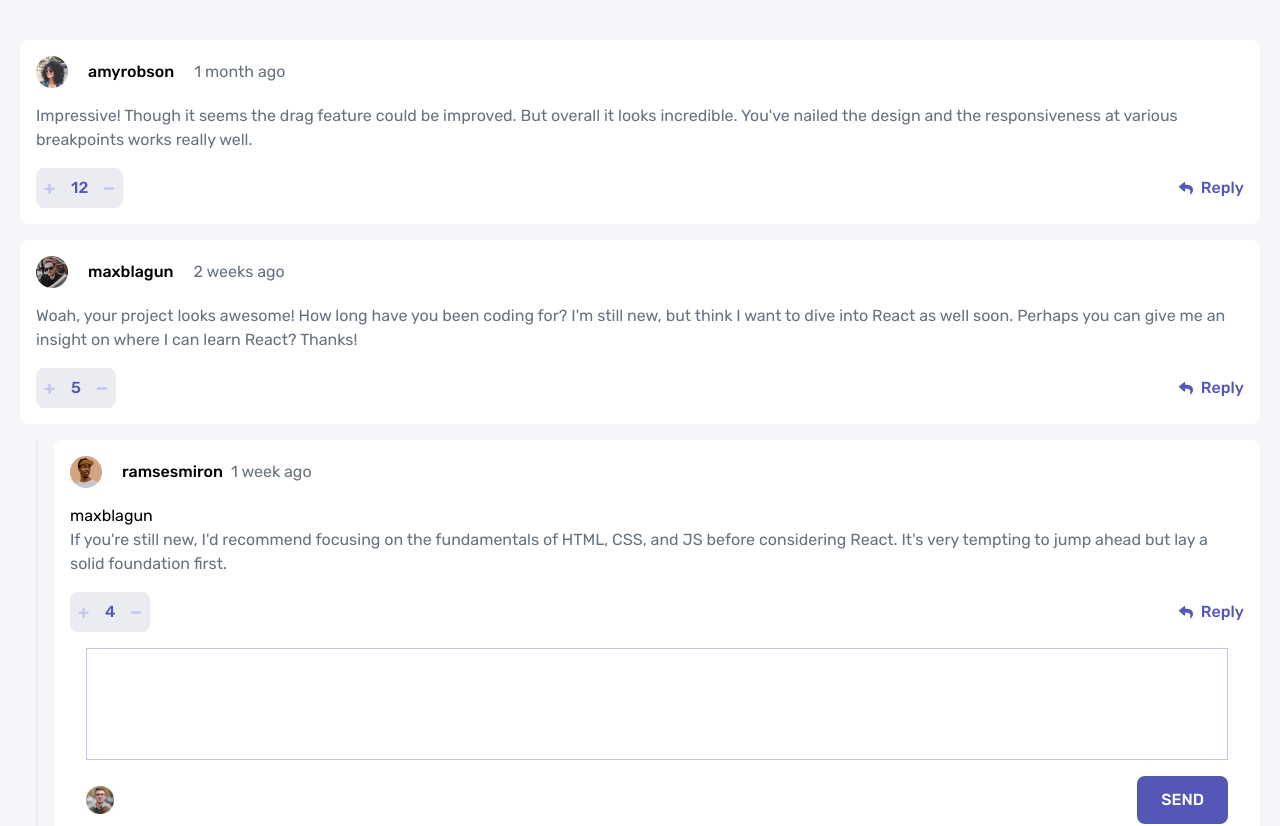
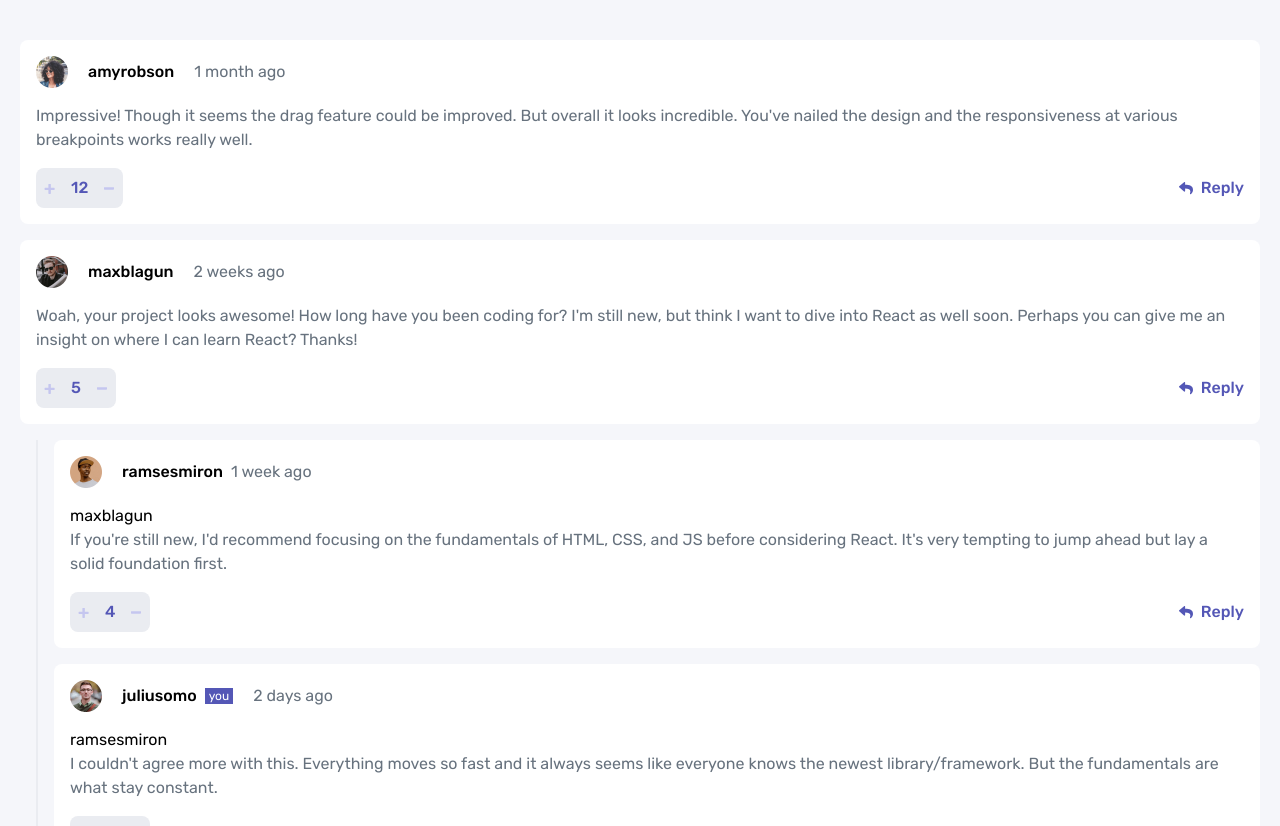
Before and after one commit to atikahnaz/interactive-comments-section-main, a React (Vite) app: page / in a window 1280 px wide. Shown: the top 826 px of the page. Built offline with nearby package versions, Linux system fonts and the light colour scheme.

Commit message:
set reply

```diff
--- a/src/componets/CommentsBox.jsx
+++ b/src/componets/CommentsBox.jsx
@@ -10,10 +10,17 @@ import IconEdit from "../assets/images/icon-edit.svg";
 export default function CommentsBox({ Data, addReply, saveCommentsText }) {
   const [showReplyBox, setShowReplyBox] = useState(null);
   const [idReplies, setIdReplies] = useState(null);
+  const [showReplyBoxIdBased, setShowReplyBoxIdBased] = useState(null);
 
   const ReplyBox = (index) => {
     setShowReplyBox(index);
     console.log("fefefe");
+  };
+
+  const ReplyBoxId = (idNumber) => {
+    setShowReplyBoxIdBased(idNumber);
+    console.log("frf");
+    console.log(idNumber);
   };
 
   return (
@@ -196,19 +203,25 @@ export default function CommentsBox({ Data, addReply, saveCommentsText }) {
                             />
                             <div
                               className="font-medium"
-                              onClick={() => ReplyBox(key)}
+                              onClick={() => ReplyBoxId(reply.id)}
                             >
                               Reply
                             </div>
                           </div>
                         )}
                       </div>
-                      <Reply
-                        currentUser={Data.currentUser}
-                        usernameName={reply.username}
-                        idToReply={reply.id}
-                        textReply={addReply}
-                      />
+
+                      {/**reply box */}
+                      {showReplyBoxIdBased === reply.id ? (
+                        <Reply
+                          currentUser={Data.currentUser}
+                          usernameName={item.user.username}
+                          idToReply={item.id}
+                          textReply={addReply}
+                        />
+                      ) : (
+                        ""
+                      )}
                     </div>
                   ))}
                 </div>
```
